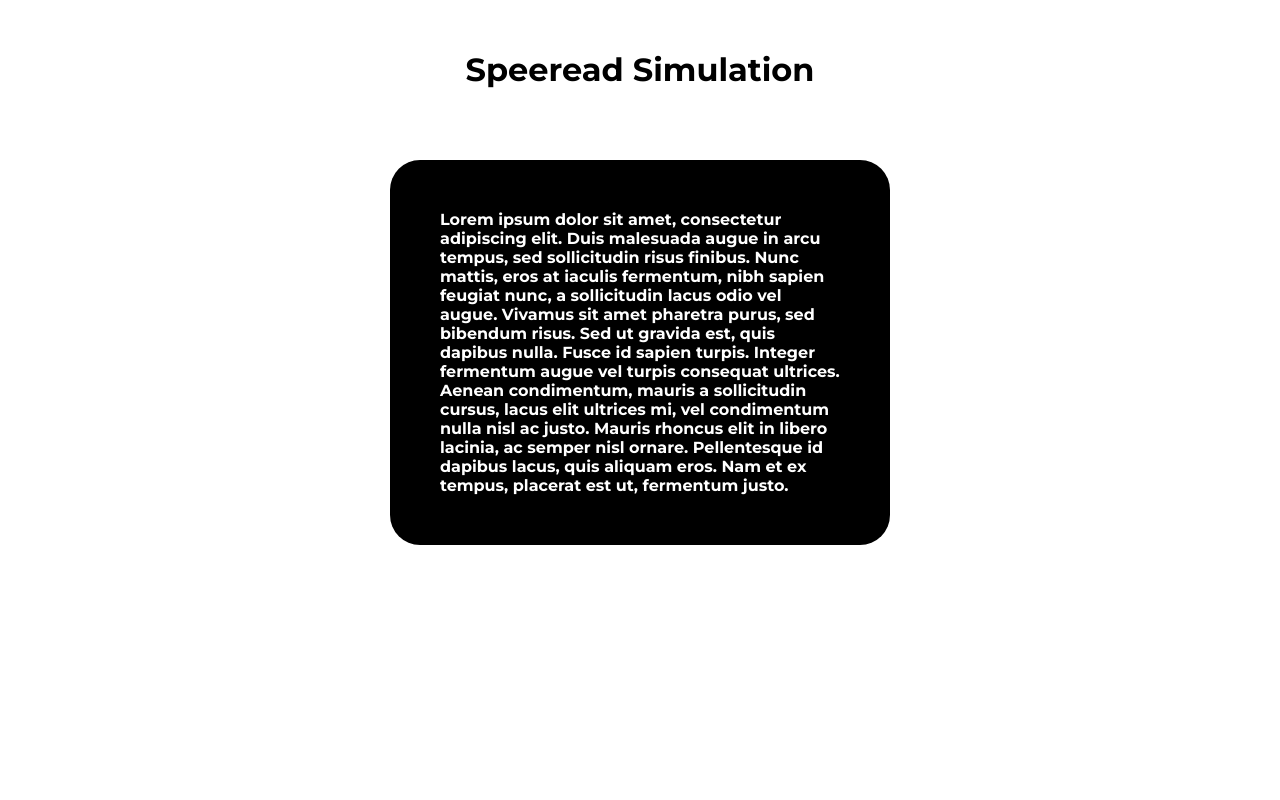
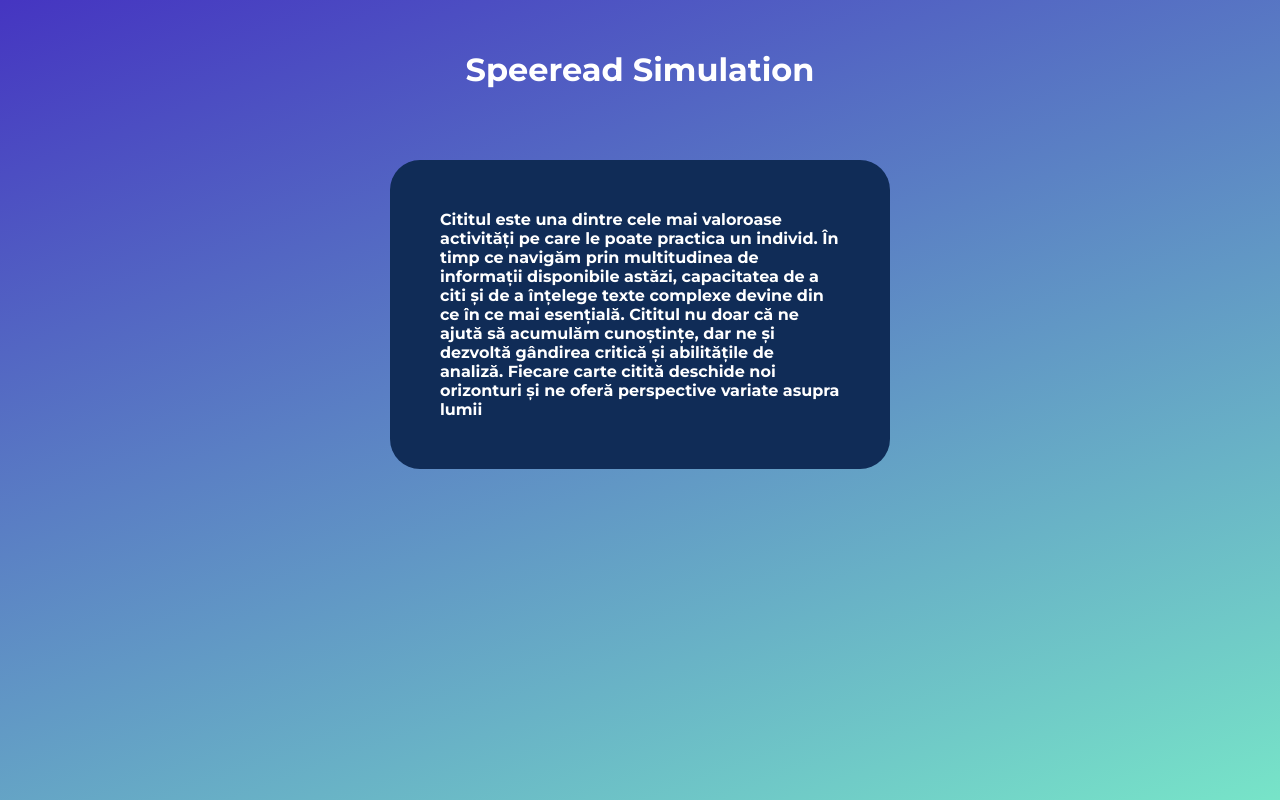
Before and after one commit to alexlaslau/speeread-sim, a plain HTML site: page index.html in a window 1280 px wide. Drawn offline with Linux system fonts and the light colour scheme.

Commit message:
Add CSS and initial JS for logic

```diff
--- a/index.html
+++ b/index.html
@@ -9,8 +9,9 @@
 <body>
     <div id="container">
         <h1>Speeread Simulation</h1>
-        <div id="main-body">Lorem ipsum dolor sit amet, consectetur adipiscing elit. Duis malesuada augue in arcu tempus, sed sollicitudin risus finibus. Nunc mattis, eros at iaculis fermentum, nibh sapien feugiat nunc, a sollicitudin lacus odio vel augue. Vivamus sit amet pharetra purus, sed bibendum risus. Sed ut gravida est, quis dapibus nulla. Fusce id sapien turpis. Integer fermentum augue vel turpis consequat ultrices. Aenean condimentum, mauris a sollicitudin cursus, lacus elit ultrices mi, vel condimentum nulla nisl ac justo. Mauris rhoncus elit in libero lacinia, ac semper nisl ornare. Pellentesque id dapibus lacus, quis aliquam eros. Nam et ex tempus, placerat est ut, fermentum justo.
+        <div id="main-body">Cititul este una dintre cele mai valoroase activități pe care le poate practica un individ. În timp ce navigăm prin multitudinea de informații disponibile astăzi, capacitatea de a citi și de a înțelege texte complexe devine din ce în ce mai esențială. Cititul nu doar că ne ajută să acumulăm cunoștințe, dar ne și dezvoltă gândirea critică și abilitățile de analiză. Fiecare carte citită deschide noi orizonturi și ne oferă perspective variate asupra lumii
         </div>
     </div>
+    <script src="script.js"></script>
 </body>
 </html>
--- a/public/style.css
+++ b/public/style.css
@@ -1,6 +1,7 @@
 h1{
     text-align: center;
     margin-top:50px;
+    color:white;
 }
 
 #container{
@@ -10,7 +11,7 @@ h1{
 }
 
 #main-body{
-    background-color: #000;
+    background-color: #102C57;
     margin-top:50px;
     padding:50px;
     width:400px;
@@ -24,4 +25,5 @@ body{
     padding:0px;
     font-family: 'Montserrat', sans-serif;
     font-weight: 700;
+    background: linear-gradient(160deg, #4535C1, #77E4C8);
 }
--- a/script.js
+++ b/script.js
@@ -0,0 +1 @@
+var text = document.getElementById('main-body');
```
